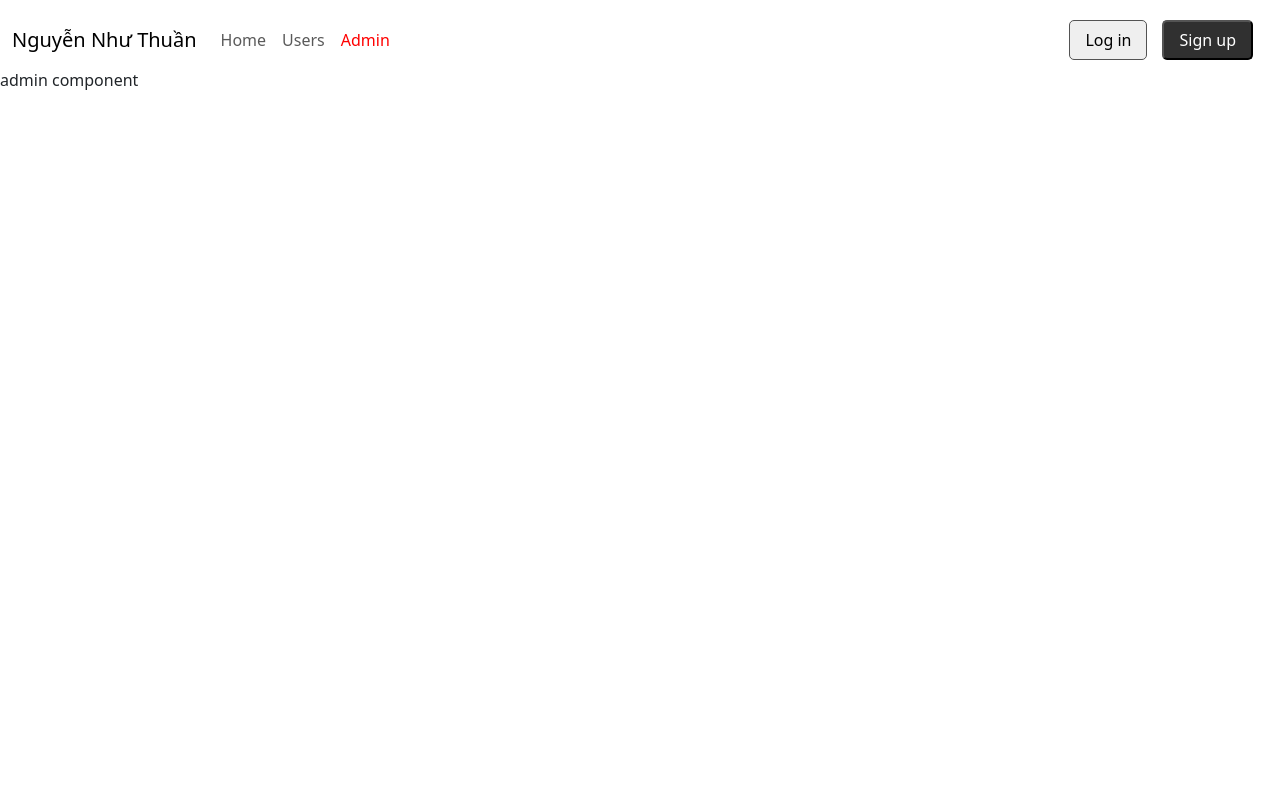
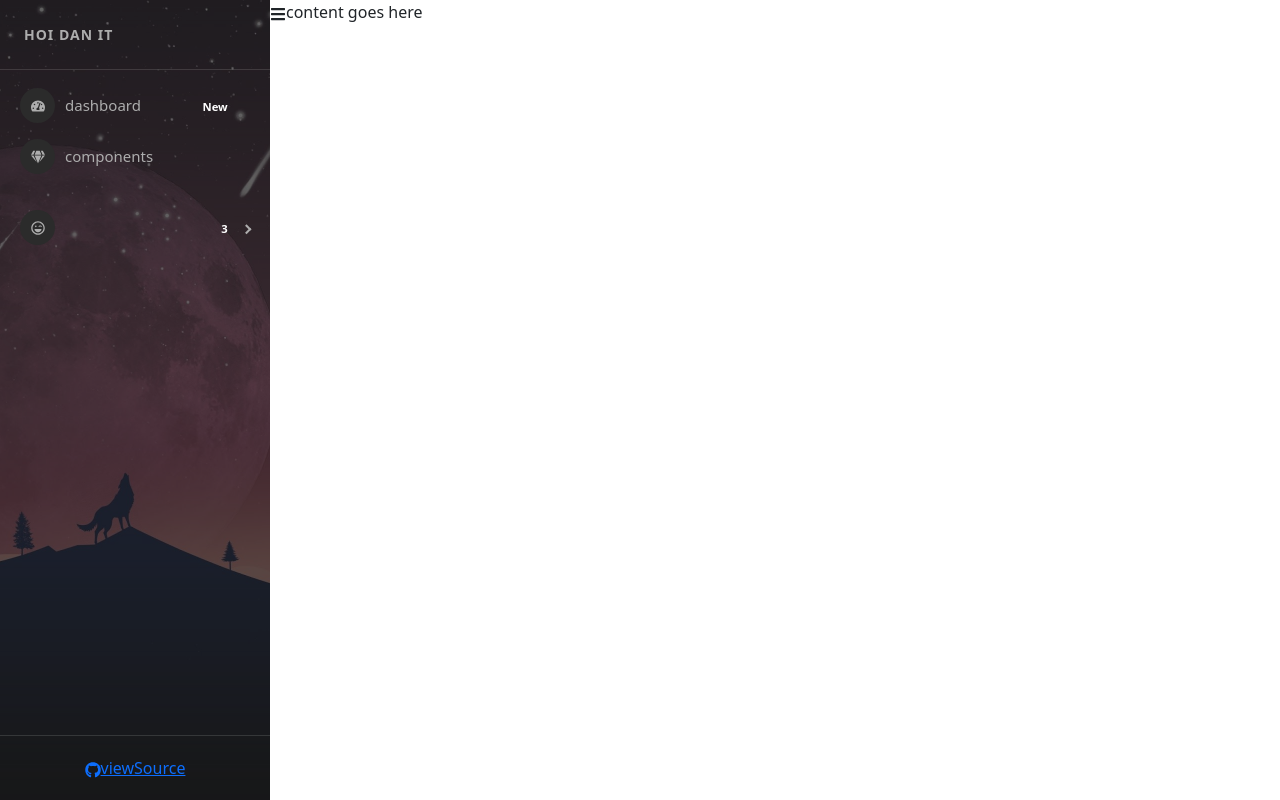
Before and after one commit to zZzThuanzZz/base-react-redux, a React (Create React App) app: page /admins in a window 1280 px wide. Built offline with nearby package versions, Linux system fonts and the light colour scheme.

Commit message:
video 54

```diff
--- a/package.json
+++ b/package.json
@@ -10,6 +10,8 @@
     "react": "18.2.0",
     "react-bootstrap": "^2.10.9",
     "react-dom": "18.2.0",
+    "react-icons": "^5.5.0",
+    "react-pro-sidebar": "^0.7.1",
     "react-redux": "8.0.1",
     "react-router-dom": "^6.3.0",
     "react-scripts": "5.0.1",
--- a/src/components/Admin/Admin.js
+++ b/src/components/Admin/Admin.js
@@ -1,6 +1,21 @@
+import SideBar from "./SideBar";
+import './Admin.scss';
+import { FaBars } from 'react-icons/fa';
+import { useState } from "react";
+
 const Admin = (props) => {
+    const [collapsed, setCollapsed] = useState(false);
+
     return (
-        <div>admin component</div>
+        <div className="admin-container">
+            <div className="admin-sidebar">
+                <SideBar collapsed={collapsed} />
+            </div>
+            <div className="admin-content">
+                <FaBars onClick={() => setCollapsed(!collapsed)} />
+                content goes here
+            </div>
+        </div>
     )
 }
 
--- /dev/null
+++ b/src/components/Admin/Admin.scss
@@ -0,0 +1,9 @@
+.admin-container {
+    display: flex;
+
+    .admin-sidebar {
+        .pro-sidebar {
+            height: 100vh !important;
+        }
+    }
+}
--- /dev/null
+++ b/src/components/Admin/SideBar.js
@@ -0,0 +1,90 @@
+import 'react-pro-sidebar/dist/css/styles.css';
+import {
+    ProSidebar,
+    Menu,
+    MenuItem,
+    SubMenu,
+    SidebarHeader,
+    SidebarFooter,
+    SidebarContent,
+} from 'react-pro-sidebar';
+import { FaTachometerAlt, FaGem, FaList, FaGithub, FaRegLaughWink, FaHeart } from 'react-icons/fa';
+import sidebarBg from '../../assets/bg2.jpg';
+
+const SideBar = (props) => {
+    const { image, collapsed, toggled, handleToggleSidebar } = props;
+    return (
+        <>
+            <ProSidebar
+                image={sidebarBg}
+                collapsed={collapsed}
+                toggled={toggled}
+                breakPoint="md"
+                onToggle={handleToggleSidebar}
+            >
+                <SidebarHeader>
+                    <div
+                        style={{
+                            padding: '24px',
+                            textTransform: 'uppercase',
+                            fontWeight: 'bold',
+                            fontSize: 14,
+                            letterSpacing: '1px',
+                            overflow: 'hidden',
+                            textOverflow: 'ellipsis',
+                            whiteSpace: 'nowrap',
+                        }}
+                    >
+                        Hoi Dan IT
+                    </div>
+                </SidebarHeader>
+
+                <SidebarContent>
+                    <Menu iconShape="circle">
+                        <MenuItem
+                            icon={<FaTachometerAlt />}
+                            suffix={<span className="badge red">New</span>}
+                        >
+                            dashboard
+                        </MenuItem>
+                        <MenuItem icon={<FaGem />}> components</MenuItem>
+                    </Menu>
+                    <Menu iconShape="circle">
+                        <SubMenu
+                            suffix={<span className="badge yellow">3</span>}
+                            icon={<FaRegLaughWink />}
+                        >
+                            <MenuItem> 1</MenuItem>
+                            <MenuItem> 2</MenuItem>
+                            <MenuItem> 3</MenuItem>
+                        </SubMenu>
+
+                    </Menu>
+                </SidebarContent>
+
+                <SidebarFooter style={{ textAlign: 'center' }}>
+                    <div
+                        className="sidebar-btn-wrapper"
+                        style={{
+                            padding: '20px 24px',
+                        }}
+                    >
+                        <a
+                            href="https://github.com/azouaoui-med/react-pro-sidebar"
+                            target="_blank"
+                            className="sidebar-btn"
+                            rel="noopener noreferrer"
+                        >
+                            <FaGithub />
+                            <span style={{ whiteSpace: 'nowrap', textOverflow: 'ellipsis', overflow: 'hidden' }}>
+                                viewSource
+                            </span>
+                        </a>
+                    </div>
+                </SidebarFooter>
+            </ProSidebar>
+        </>
+    )
+}
+
+export default SideBar;
--- a/src/components/Home/HomePage.js
+++ b/src/components/Home/HomePage.js
@@ -13,7 +13,7 @@
                 <div className='title-1'>There's a better way to ask</div>
                 <div className='title-2'>You don't want to make a boring form.
                     And your audience won't answer one.
-                    Create a typeform instead-and make everyone happy.
+                    Create a typeform instead - and make everyone happy.
                 </div>
                 <div className='title-3'>
                     <button>Get's started. It's free</button>
--- a/src/index.js
+++ b/src/index.js
@@ -23,8 +23,8 @@
         <Route path="/" element={<App />} >
           <Route index element={<HomePage />} />
           <Route path="users" element={<User />} />
-          <Route path="admins" element={<Admin />} />
         </Route>
+        <Route path="admins" element={<Admin />} />
 
       </Routes>
     </BrowserRouter>
```
Also changed, not shown: src/assets/bg2.jpg (added), 1 other file (tests, documents, lock files or other folders).
